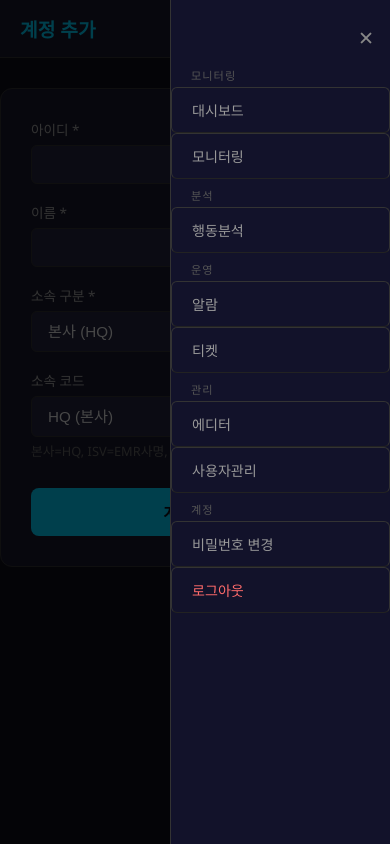
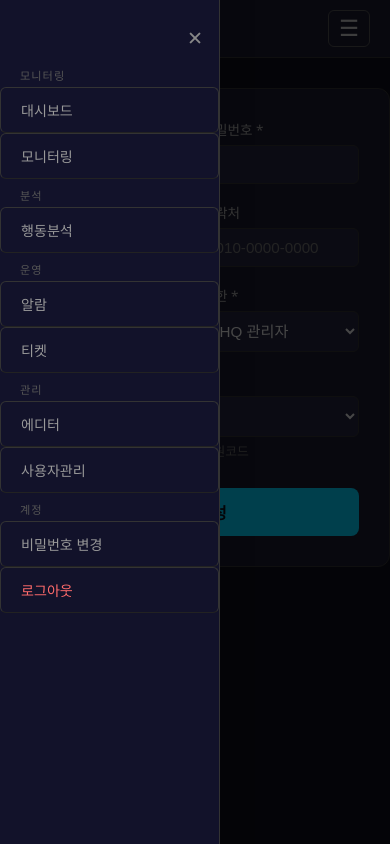
Before and after one commit to dolhanboss-han/kiosk-monitor, a Flask app: page /admin/user/add in a window 390 px wide, after a click that opens the changed part. Run offline with Flask 3, Linux system fonts and the light colour scheme; the visitor is signed in with stand-in values (Sample User, id 1); data that the repository does not hold is empty.

Commit message:
nav.html 모바일 햄버거 메뉴 왼쪽 고정으로 변경

```diff
--- a/templates/nav.html
+++ b/templates/nav.html
@@ -7,7 +7,7 @@
 #nav-links{display:flex;gap:6px;align-items:center;flex-wrap:wrap;justify-content:center;flex:1}
 #nav-hamburger{display:none;background:none;border:1px solid #555;color:#ccc;font-size:1.4rem;padding:4px 10px;border-radius:6px;cursor:pointer}
 #nav-overlay{display:none;position:fixed;top:0;left:0;right:0;bottom:0;background:rgba(0,0,0,0.7);z-index:9998}
-#nav-mobile{display:none;position:fixed;top:0;right:0;width:220px;height:100%;background:#12122a;border-left:1px solid #333;z-index:9999;padding:16px 0;overflow-y:auto}
+#nav-mobile{display:none;position:fixed;top:0;left:0;width:220px;height:100%;background:#12122a;border-right:1px solid #333;z-index:9999;padding:16px 0;overflow-y:auto}
 #nav-mobile a{display:block;color:#999;text-decoration:none;font-size:0.88rem;padding:12px 20px;border-bottom:1px solid #222}
 #nav-mobile a:hover,#nav-mobile a.active{color:#00d4ff;background:#1a1a3e}
 #nav-mobile .nav-close{text-align:right;padding:8px 16px;color:#888;font-size:1.2rem;cursor:pointer}
```
